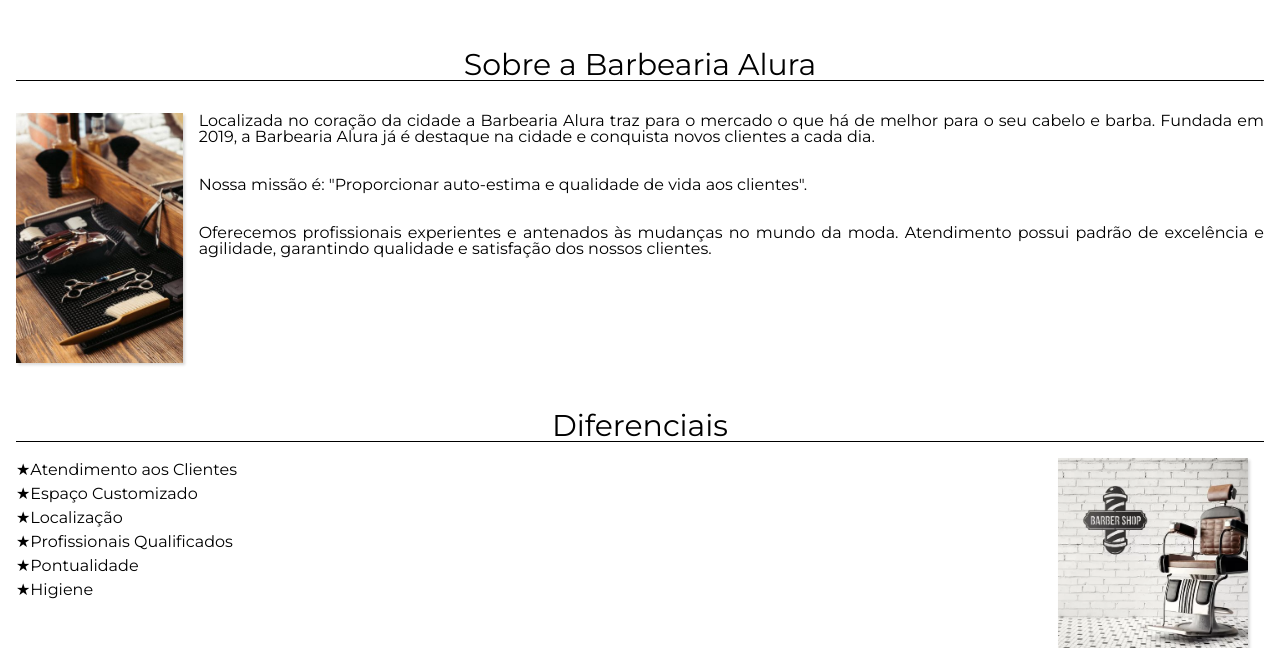
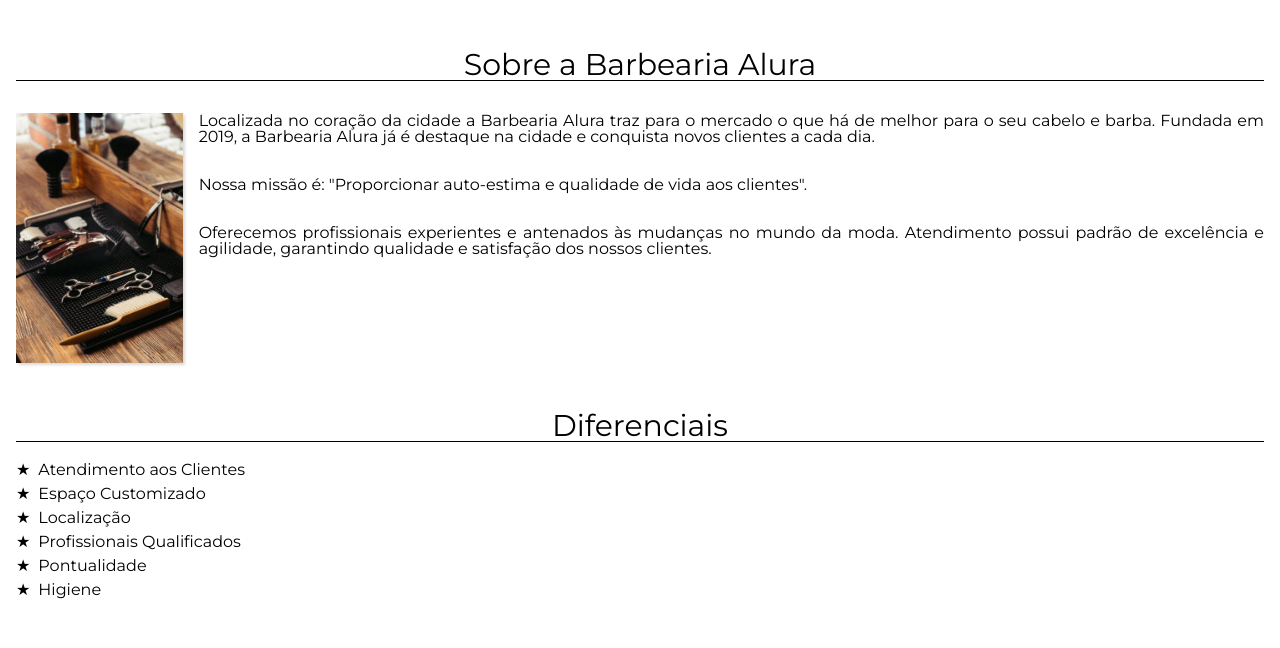
Before and after one commit to anaVitoriaLouro/projeto-barbearia-alura2, a plain HTML site: page index.html in a window 1280 px wide. Shown: the part 242-890 px from the top of the page. After the commit the page ends 844 px from the top, so only its background shows below. Drawn offline with Linux system fonts and the light colour scheme.

Commit message:
retirando a img da seção diferencias

```diff
--- a/assets/css/home.css
+++ b/assets/css/home.css
@@ -57,16 +57,17 @@
     display: flex;
 }
 
-.imagem-diferenciais {
+/* .imagem-diferenciais {
     float: right;
     height: 190px;
     margin: 1em 1em 0 0;
     box-shadow: rgba(0, 0, 0, 0.15) 1.95px 1.95px 2.6px;
-}
+} */
 
 
 .lista-diferenciais-itens::before {
     content: "★";
+    padding-right: .5em;
 }
 
 .lista-diferenciais-itens {
--- a/index.html
+++ b/index.html
@@ -54,9 +54,9 @@
         <section class="diferenciais">
             <div class="conteudo-escrito-diferenciais">
                 <h3 class="conteudo-sobre-titulo">Diferenciais</h3>
+<!--
+                <img src="assets/img/beneficios.webp" alt="Cadeira de Barbearia" class="imagem-diferenciais"> -->
 
-
-                <img src="assets/img/beneficios.webp" alt="Cadeira de Barbearia" class="imagem-diferenciais">
                 <div class="conteudo-diferenciais">
                     <ul class="lista-diferenciais">
                         <li class="lista-diferenciais-itens">Atendimento aos Clientes</li>
```
